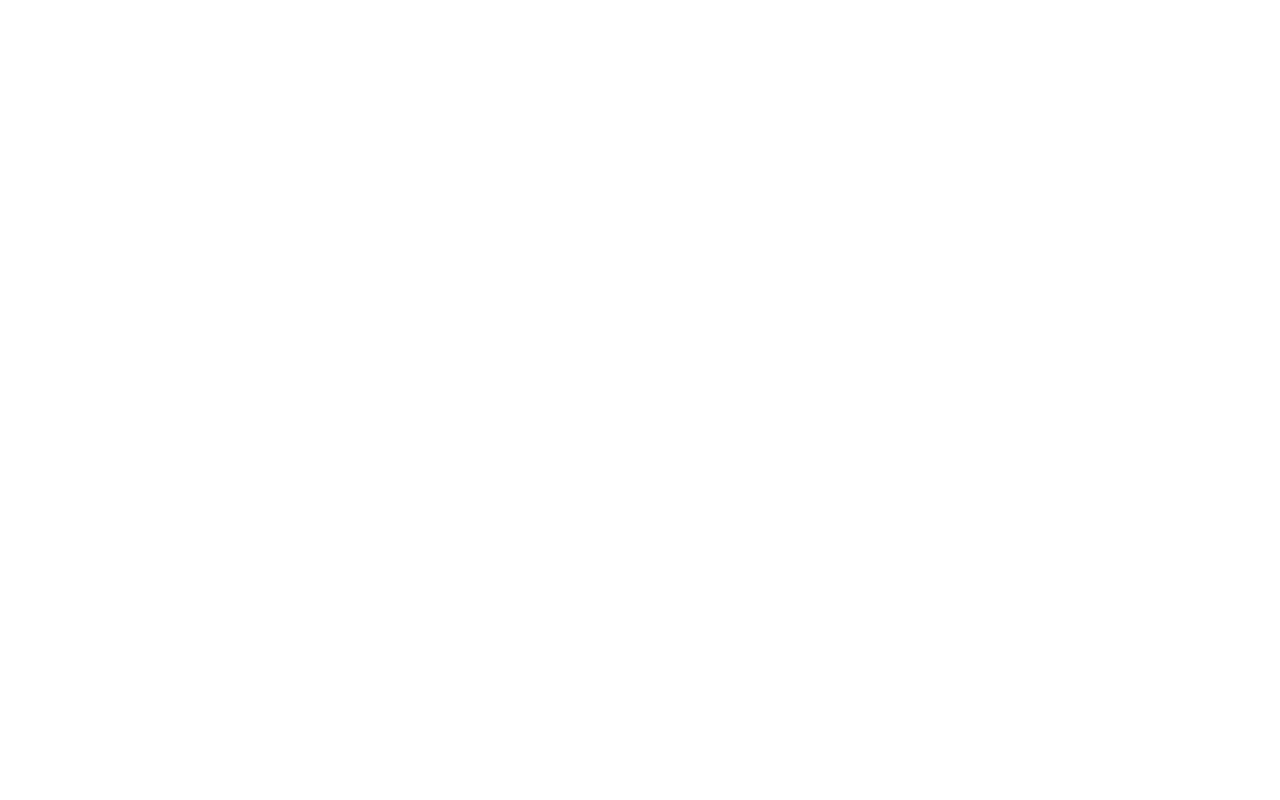
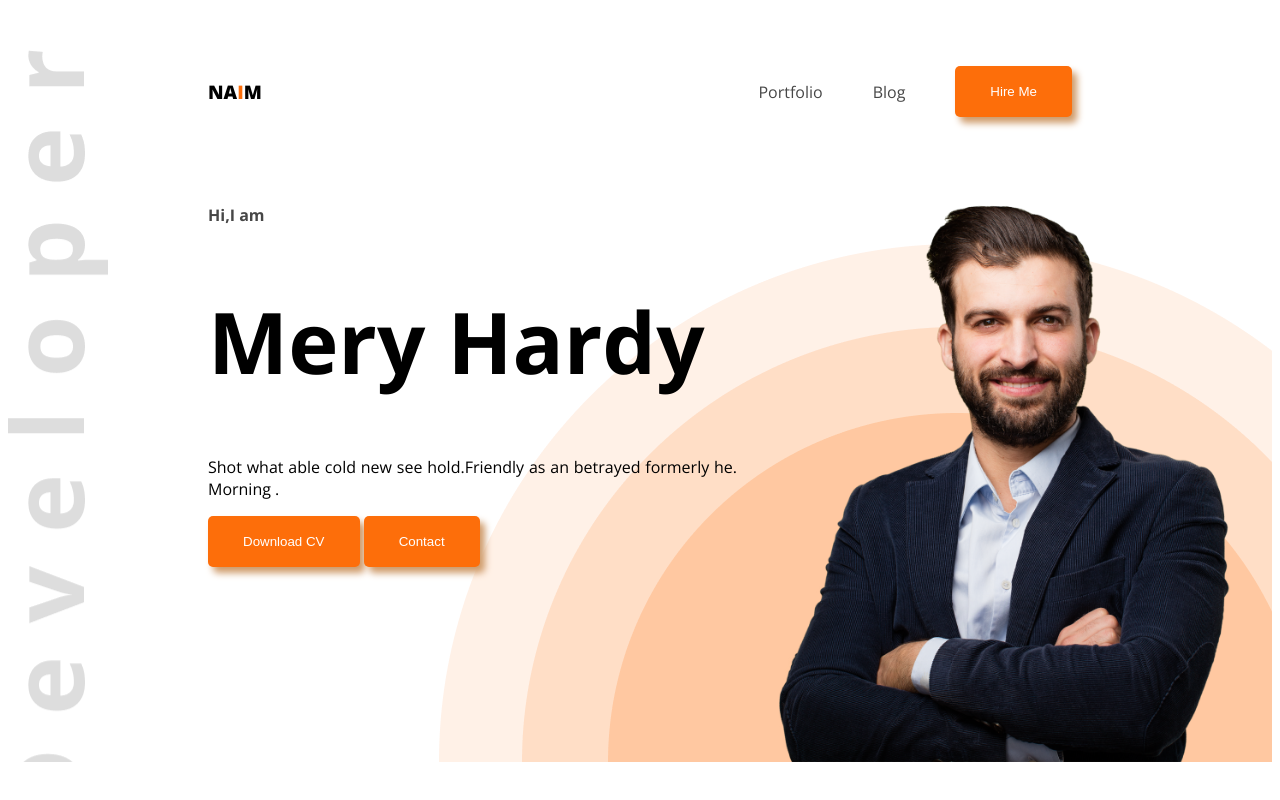
Before and after one commit to naimislamtor/NaimPortfolio, a plain HTML site: page index.html in a window 1280 px wide. Drawn offline with nearby package versions, Linux system fonts and the light colour scheme.

Commit message:
header update

```diff
--- a/index.html
+++ b/index.html
@@ -4,12 +4,40 @@
     <meta charset="UTF-8">
     <meta name="viewport" content="width=device-width, initial-scale=1.0">
     <title>Naim's Portfolio</title>
+    <link rel="preconnect" href="https://fonts.googleapis.com">
+    <link rel="preconnect" href="https://fonts.gstatic.com" crossorigin>
+    <link href="https://fonts.googleapis.com/css2?family=Open+Sans:ital,wght@0,300..800;1,300..800&display=swap" rel="stylesheet">
+    <link rel="stylesheet" href="style.css">
 </head>
-<body>
-    <header>
+<body class="open-sans-myfont">
+   <header class="header">
+    <nav>
+        <h3>NA<span class="text-primary">I</span>M</h3>
+        <ul>
+            <li><a href="" class="dark-2">Portfolio</a></li>
+            <li><a href="" class="dark-2">Blog</a></li>
+            <li><a href=""><button class="btn-primary">Hire Me</button></a></li>
+        </ul>
 
-    </header>
-    <main></main>
-    <footer></footer>
+    </nav>
+        <div class="banner">
+            <div class="banner-content">
+                <h4 class="banner-greetings dark-2">Hi,I am</h4>
+                <h1 class="banner-title">Mery Hardy</h1>
+                <p class="banner-description">Shot what able cold new see hold.Friendly as an betrayed formerly he. Morning .</p>
+                <button class="btn-primary">Download CV</button>
+                <button class="btn-primary">Contact</button>
+            </div>
+            <img class="banner-profile-picture" src="images/hardy.png" alt="hamza">
+
+        </div>
+
+   </header>
+   <main>
+
+   </main>
+   <footer>
+
+   </footer>
 </body>
 </html>
--- /dev/null
+++ b/style.css
@@ -0,0 +1,77 @@
+
+.open-sans-myfont {
+  font-family: "Open Sans", sans-serif;
+  font-optical-sizing: auto;
+  font-style: normal;
+  font-variation-settings:
+    "wdth" 100;
+}
+
+.header{
+    background-repeat: no-repeat;
+    background-image: url(images/developer.png), url(images/header_bg.png);
+    background-position: top left, bottom right;
+}
+nav{
+    display: flex;
+    justify-content: space-between;
+    align-items: center;
+    margin: 50px 200px;
+}
+.dark-2{
+    color: #474747;
+}
+.text-primary{
+    color: #FD6E0A;
+}
+nav ul{
+    display: flex;
+    align-items: center;
+}
+h3{
+    font-style: 45px;
+    font-weight: 800;
+}
+nav ul li{
+    list-style-type: none;
+    margin-left: 50px;
+}
+nav ul li a{
+    text-decoration: none;
+}
+
+.btn-primary{
+    background-color: #FD6E0A;
+    border-radius: 5px;
+    padding: 18px 35px;
+    color: white;
+    border: none;
+    box-shadow: 5px 6px 7px rgb(207, 155, 106);
+
+
+}
+.btn-primary:hover{
+    background-color: blue;
+    box-shadow: 5px 6px 7px rgb(124, 124, 189);
+    transition: 1s;
+    cursor: progress;
+}
+.banner-title{
+    font-size: 85px;
+    font-weight: bold;
+}
+.banner{
+    display: flex;
+    justify-content: space-between;
+    margin: 0 35px 0 200px;
+}
+.banner-content{
+    max-width: 585px;
+
+}
+.banner-content p{
+    text-align: justify;
+}
+.banner-profile-picture{
+    width: 500px;
+}
```
Also changed, not shown: images/developer.png (added), images/hardy.png (added), images/header_bg.png (added), images/icons/facebook.png (added), images/icons/insta.png (added), images/icons/js.png (added), images/icons/mongo.png (added), images/icons/nodejs.png (added), images/icons/react.png (added), images/icons/twitter.png (added).
